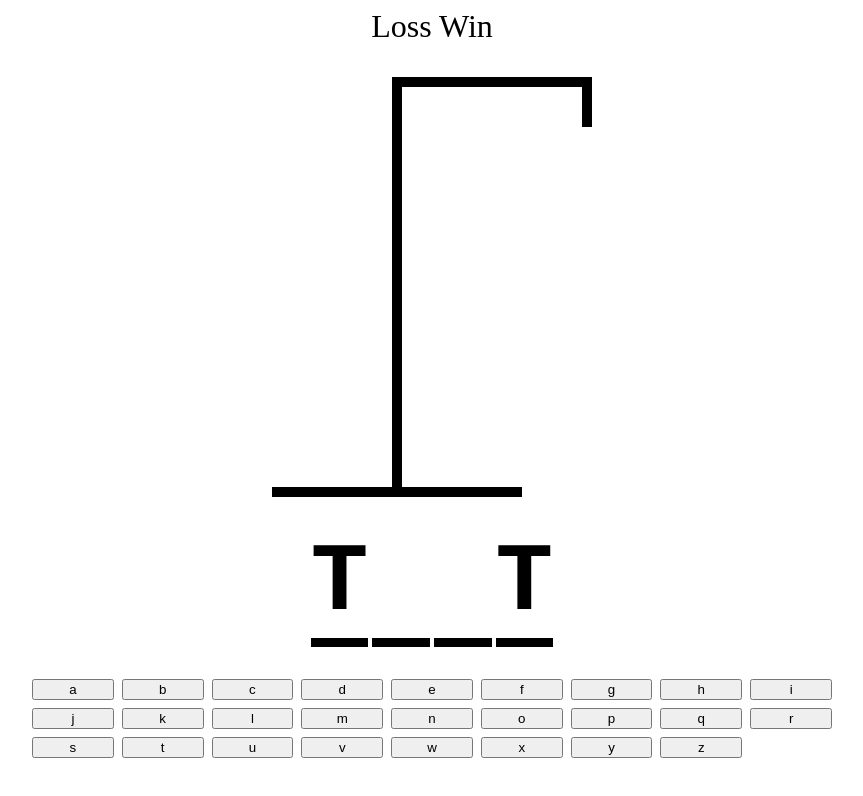
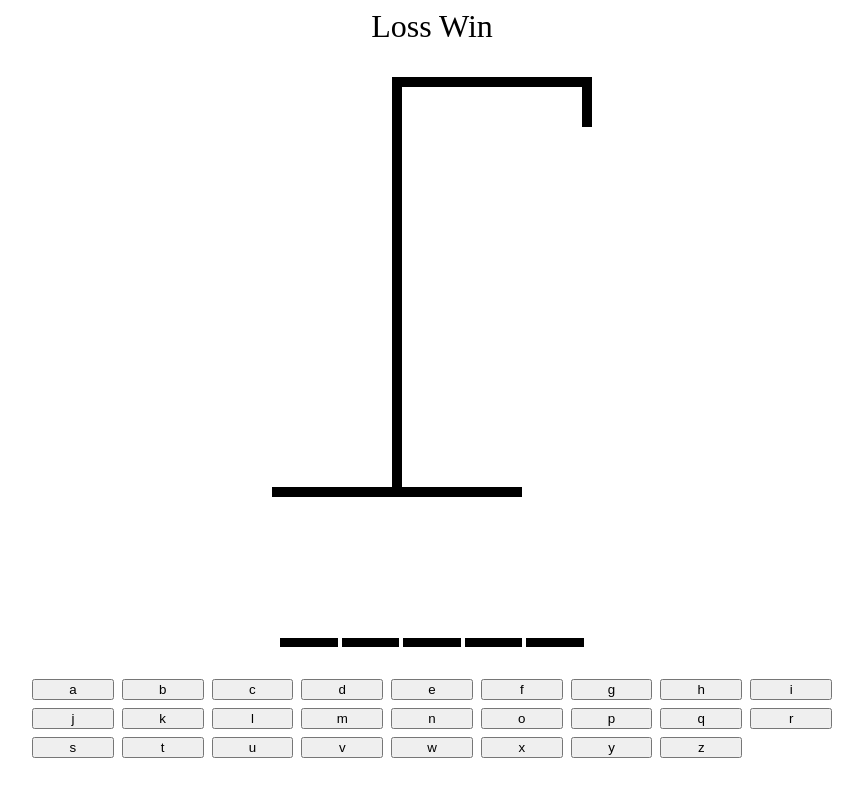
Before and after one commit to ritagujar/learning-typescript, a React (Vite) app in the folder hangman/: page / in a window 1280 px wide. Shown: the top 796 px of the page, without its empty margins (208-1071 px from the left). Built offline with nearby package versions, Linux system fonts and the light colour scheme.

Commit message:
Completed Word Component logic

```diff
--- a/hangman/src/App.tsx
+++ b/hangman/src/App.tsx
@@ -9,8 +9,8 @@ function App() {
     return words[Math.floor(Math.random() * words.length)];
   });
 
-  const [guessedLatter, setGuessedLetter] = useState<string[]>([]);
-  const incorrectLetters = guessedLatter.filter(
+  const [guessedLatters, setGuessedLetters] = useState<string[]>([]);
+  const incorrectLetters = guessedLatters.filter(
     (letter) => !wordToGuess.includes(letter)
   );
 
@@ -28,7 +28,7 @@ function App() {
     >
       <div style={{ fontSize: "2rem", textAlign: "center" }}>Loss Win</div>
       <HangmanDrawing numberOfGuesses={incorrectLetters.length} />
-      <HangmanWords />
+      <HangmanWords guessedLetters={guessedLatters} wordToGuess={wordToGuess} />
       <div style={{ alignSelf: "stretch" }}>
         <Keyboard />
       </div>
--- a/hangman/src/HangmanWords.tsx
+++ b/hangman/src/HangmanWords.tsx
@@ -1,8 +1,11 @@
 import React from "react";
 
-function HangmanWords() {
-  const word = "test";
-  const guessedLetter = ["t"];
+type HangmanWordProps = {
+  guessedLetters: string[];
+  wordToGuess: string;
+};
+
+function HangmanWords({ guessedLetters, wordToGuess }: HangmanWordProps) {
   return (
     <div
       style={{
@@ -14,11 +17,13 @@ function HangmanWords() {
         fontFamily: "monospace",
       }}
     >
-      {word.split("").map((letter, index) => (
+      {wordToGuess.split("").map((letter, index) => (
         <span style={{ borderBottom: ".1em solid black" }} key={index}>
           <span
             style={{
-              visibility: guessedLetter.includes(letter) ? "visible" : "hidden",
+              visibility: guessedLetters.includes(letter)
+                ? "visible"
+                : "hidden",
             }}
           >
             {letter}
```
